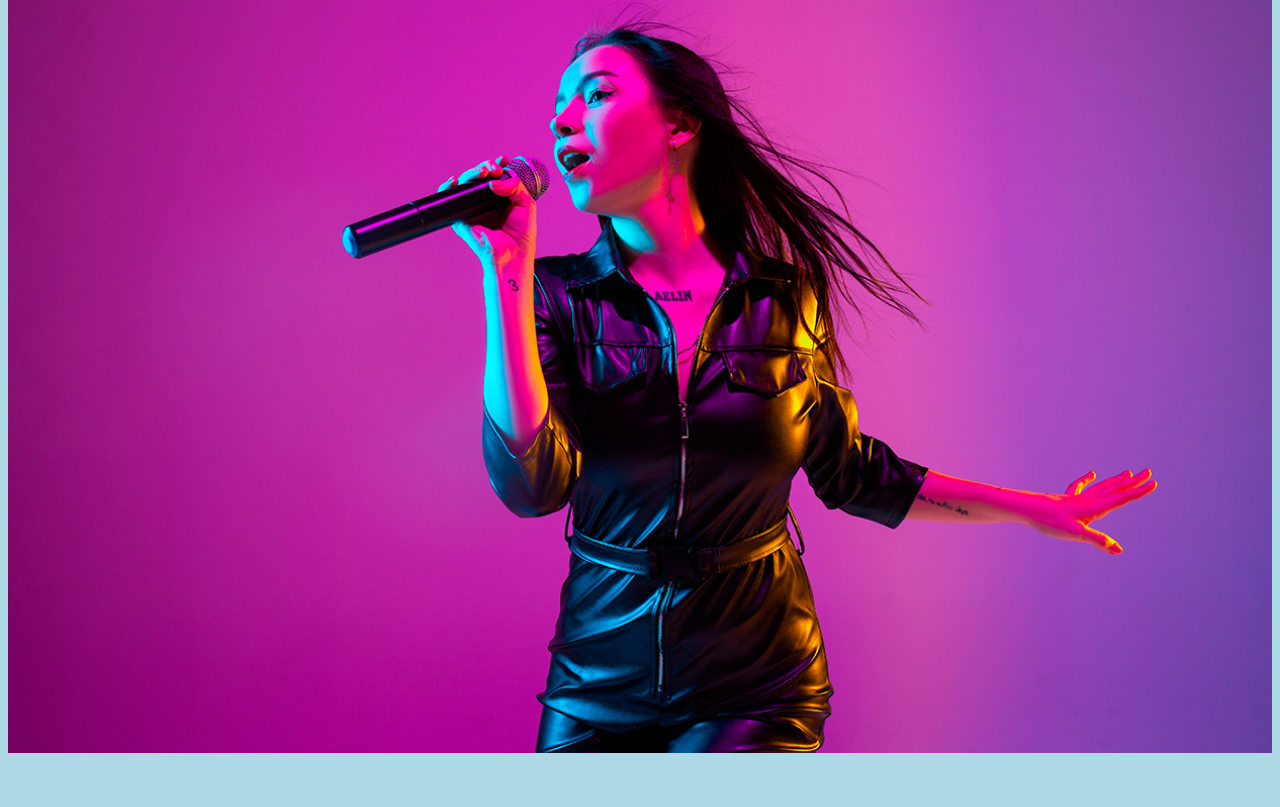
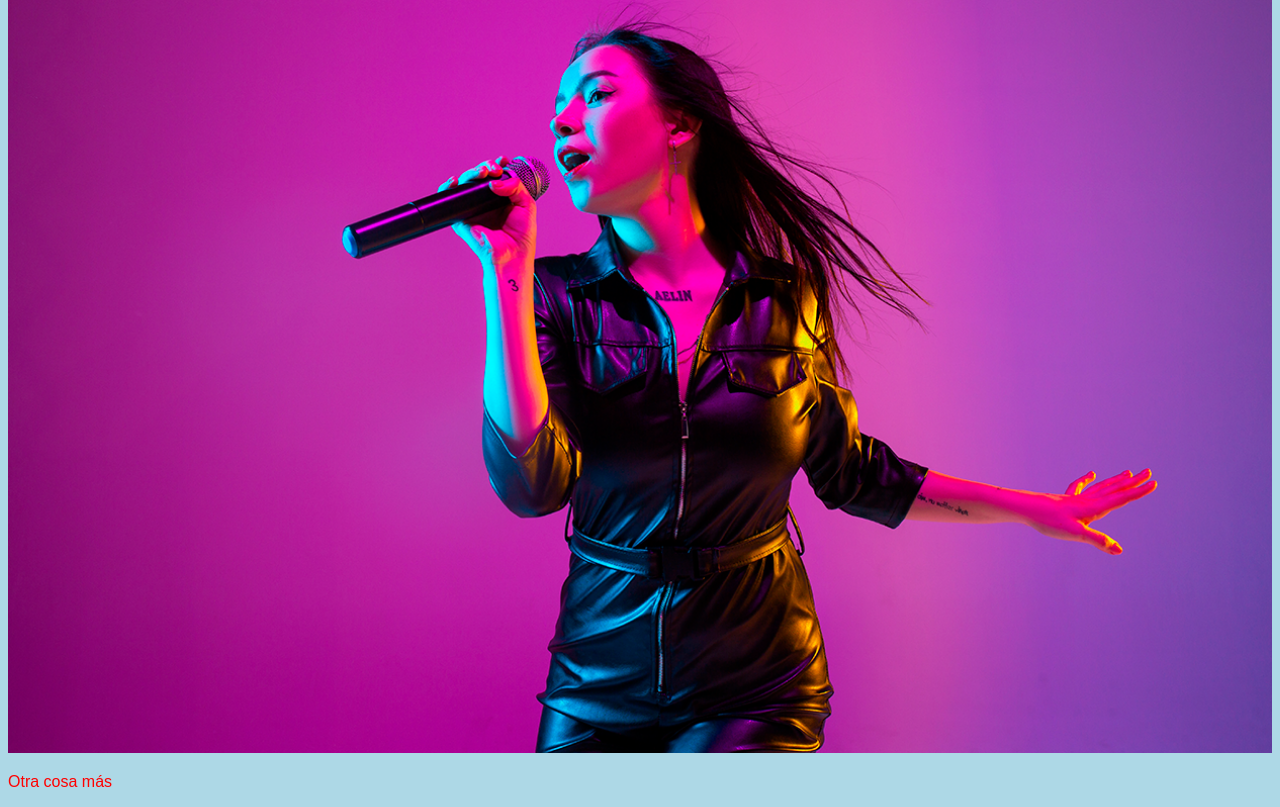
Before and after one commit to LudicrousGosling/git-project, a plain HTML site: page index.html in a window 1280 px wide. Shown: the part 1880-2687 px from the top of the page. Before the commit the page ends 2645 px from the top, so only its background shows below. Drawn offline with Linux system fonts and the light colour scheme.

Commit message:
Se agregó un párrafo

```diff
--- a/index.html
+++ b/index.html
@@ -14,6 +14,7 @@
     <div><img src="restaurante.jpg" alt="Imagen de un restaurante" style="width: 100%;"></div>
 
     <div><img src="artista.png" alt="Esta es una artista" style="width: 100%;"></div>
+    <p>Otra cosa más</p>
 
 </body>
 </html>
```
